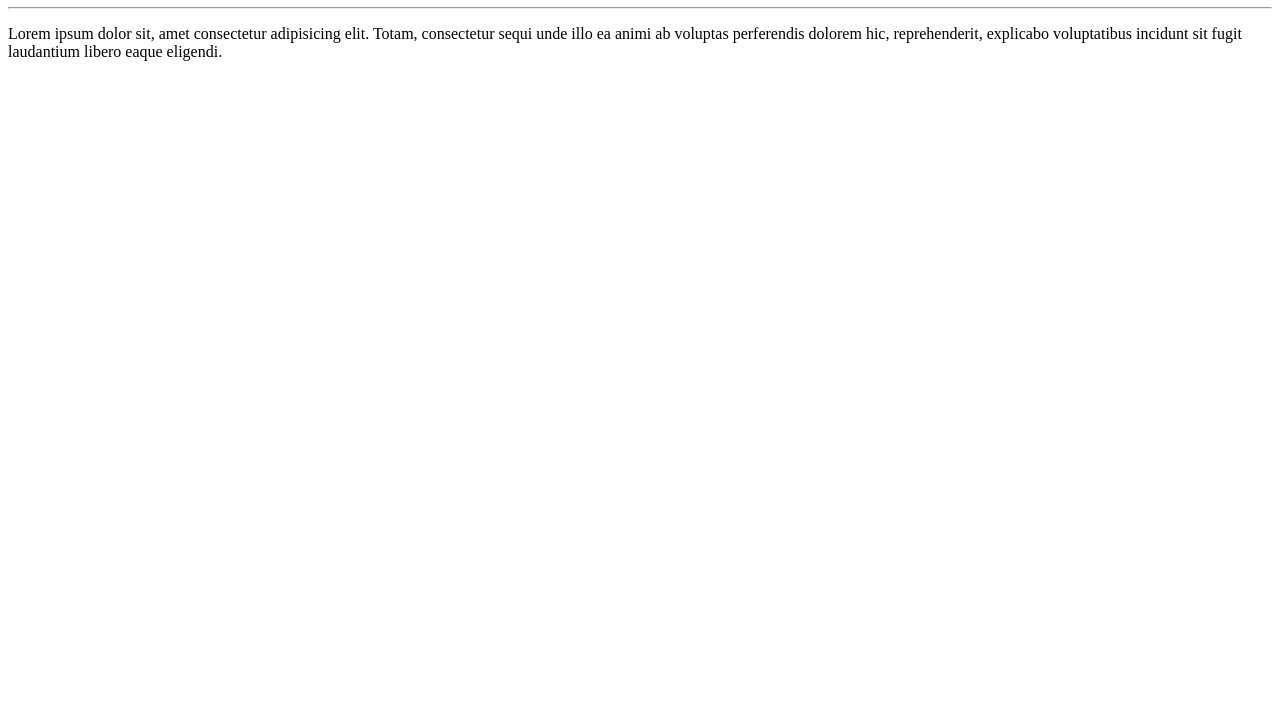
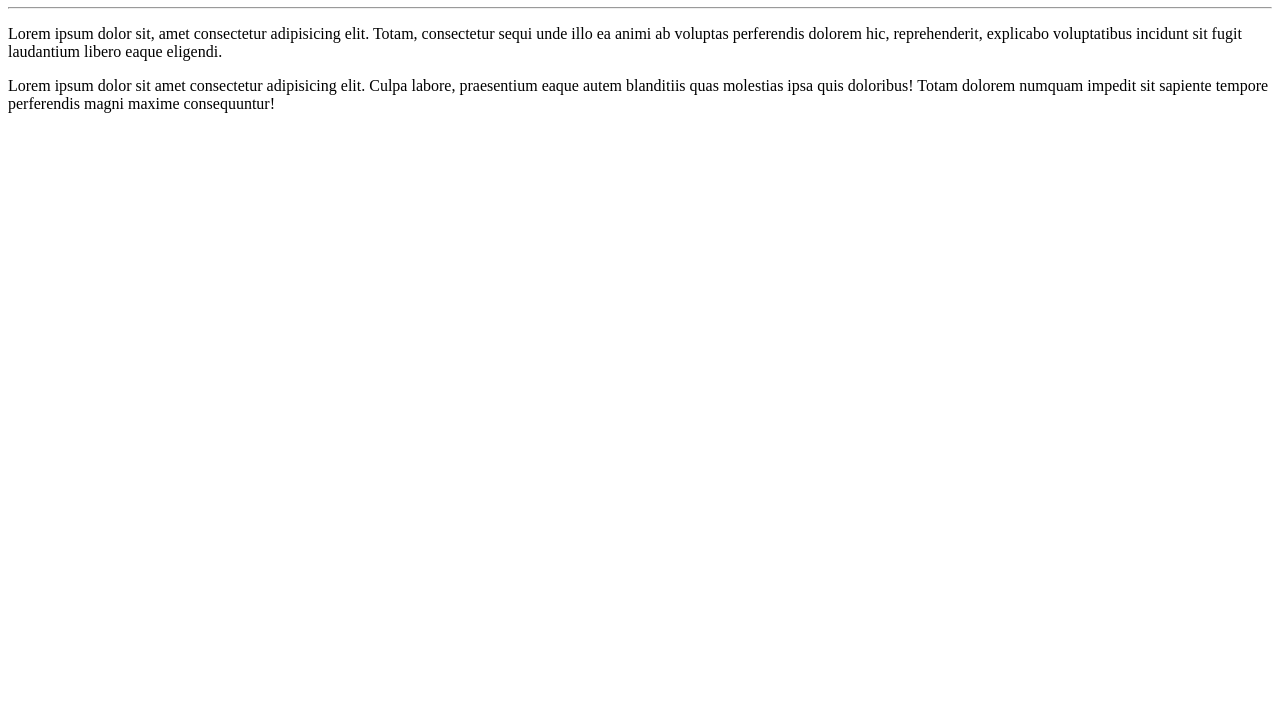
Before and after one commit to JoaoArruda-prog/Ola-Mundo, a plain HTML site: page site-exemplo/index.html in a window 1280 px wide. Shown: the part 73-800 px from the top of the page. Drawn offline with Linux system fonts and the light colour scheme.

Commit message:
Adicionei 1 paragrafo

```diff
--- a/site-exemplo/index.html
+++ b/site-exemplo/index.html
@@ -10,5 +10,7 @@
     <h1>Olá, Mundo</h1>
     <hr>
     <p>Lorem ipsum dolor sit, amet consectetur adipisicing elit. Totam, consectetur sequi unde illo ea animi ab voluptas perferendis dolorem hic, reprehenderit, explicabo voluptatibus incidunt sit fugit laudantium libero eaque eligendi.</p>
+
+    <p>Lorem ipsum dolor sit amet consectetur adipisicing elit. Culpa labore, praesentium eaque autem blanditiis quas molestias ipsa quis doloribus! Totam dolorem numquam impedit sit sapiente tempore perferendis magni maxime consequuntur!</p>
 </body>
 </html>
```
